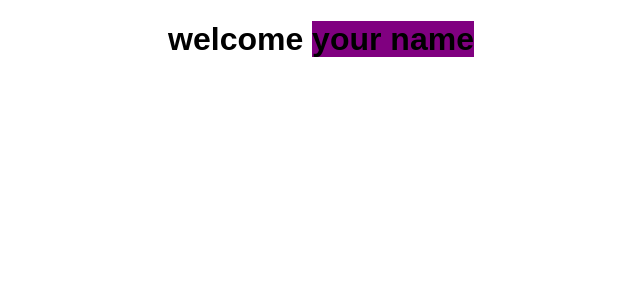
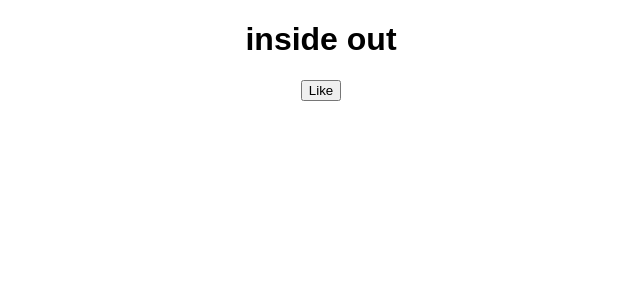
Before and after one commit to iprankurpandey/emoji-React-App-Mark-VIII, a React (Create React App) app: page / in a window 1280 px wide. Shown: the top 300 px of the page, without its empty margins (319-959 px from the left). Built offline with nearby package versions, Linux system fonts and the light colour scheme.

Commit message:
added the button onclick feature to capture clicked method when button is clicked

```diff
--- a/src/App.js
+++ b/src/App.js
@@ -1,13 +1,15 @@
 import "./styles.css";
-import Ink from "react-ink";
-let headingText = "your name";
-let color = "purple";
+
+// let headingText = "your name";
+// let color = "purple";
+function likeClickHandler() {
+  console.log("clicked");
+}
 export default function App() {
   return (
     <div className="App">
-      <h1>
-        welcome <span style={{ backgroundColor: color }}> {headingText}</span>
-      </h1>
+      <h1>inside out</h1>
+      <button onClick={likeClickHandler}>Like </button>
     </div>
   );
 }
```
